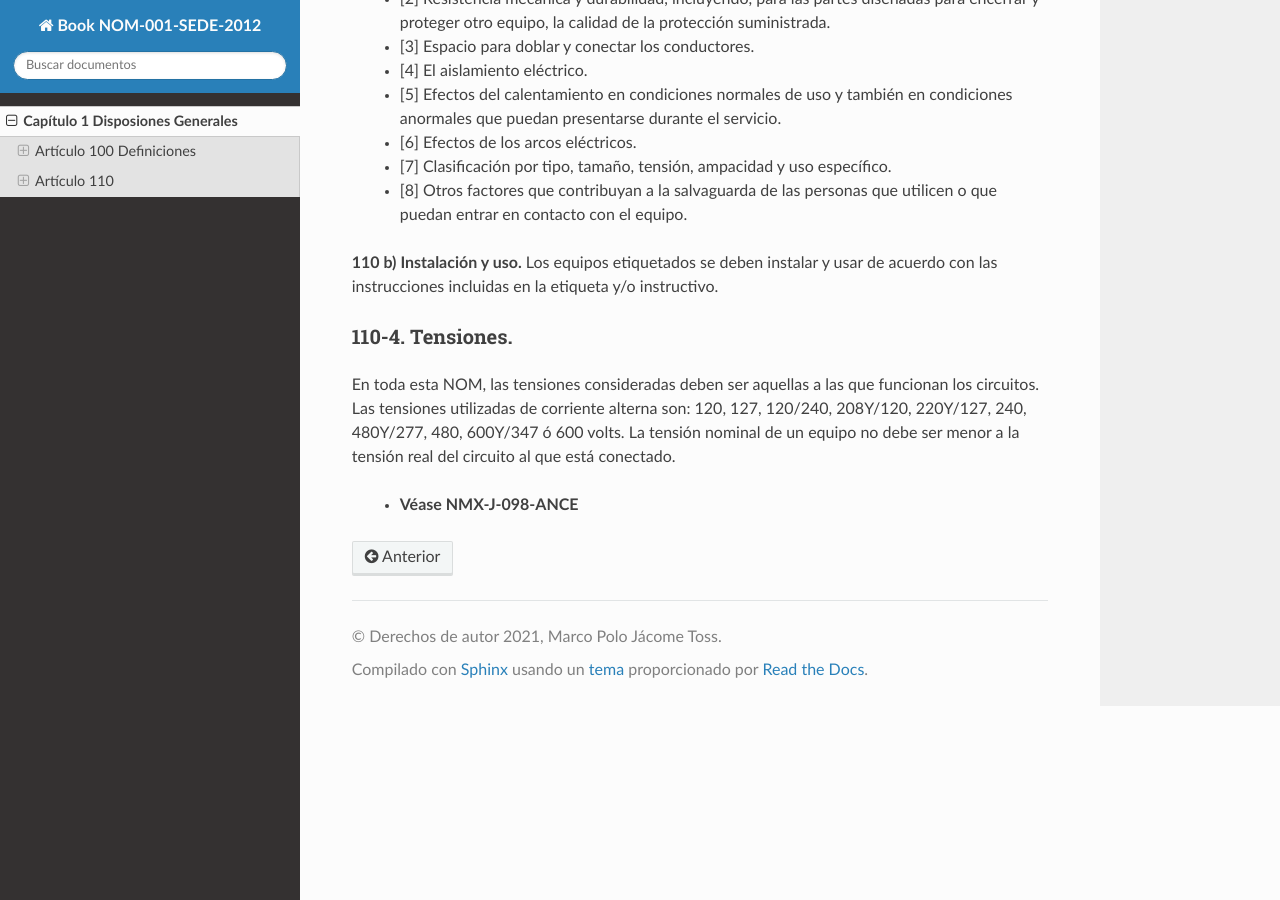
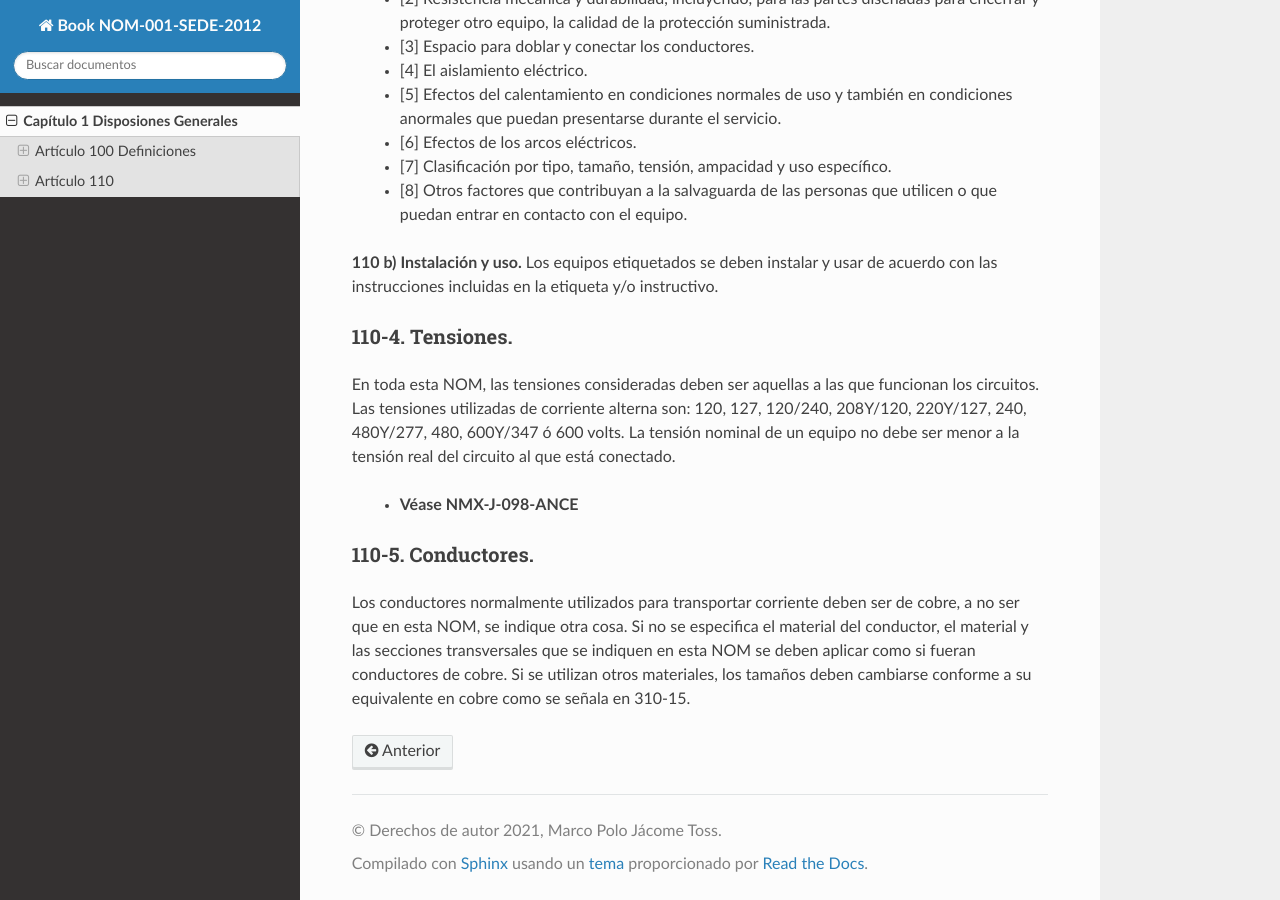
Before and after one commit to jacometoss/Book-NOM-001-SEDE-2012, a Sphinx documentation site: the page built from docs/100/index.rst, in a window 1280 px wide and 900 px high, scrolled down 16135 px. Built offline with Sphinx 7.4.7 and the Read the Docs theme 2.0.0, drawn with Linux system fonts in a browser that asks for light colours.

Commit message:
Add files via upload

```diff
--- a/docs/100/index.rst
+++ b/docs/100/index.rst
@@ -355,3 +355,8 @@ anteriores se consideran aprobados para los efectos de esta NOM.
 En toda esta NOM, las tensiones consideradas deben ser aquellas a las que funcionan los circuitos. Las tensiones utilizadas de corriente alterna son: 120, 127, 120/240, 208Y/120, 220Y/127, 240, 480Y/277, 480, 600Y/347 ó 600 volts. La tensión nominal de un equipo no debe ser menor a la tensión real del circuito al que está conectado.
 
 	* **Véase NMX-J-098-ANCE**
+
+110-5. Conductores.
+-------------------
+
+Los conductores normalmente utilizados para transportar corriente deben ser de cobre, a no ser que en esta NOM, se indique otra cosa. Si no se especifica el material del conductor, el material y las secciones transversales que se indiquen en esta NOM se deben aplicar como si fueran conductores de cobre. Si se utilizan otros materiales, los tamaños deben cambiarse conforme a su equivalente en cobre como se señala en 310-15.
```
